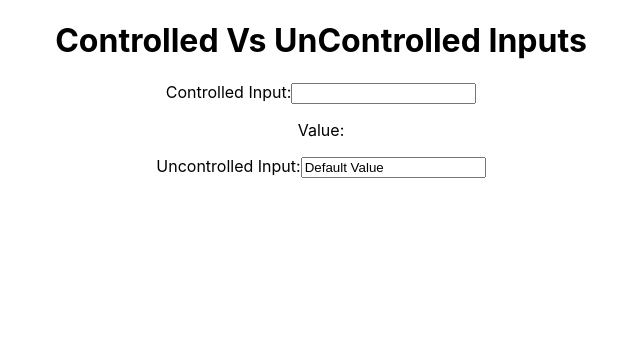
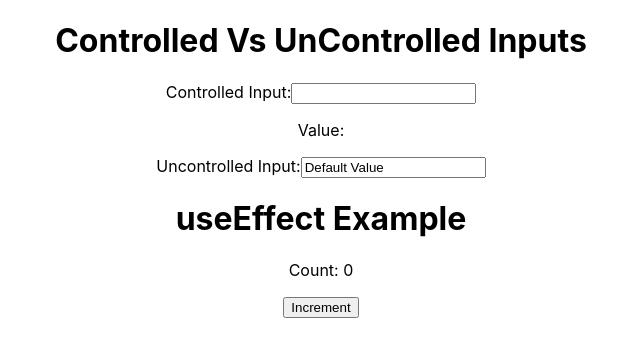
Before and after one commit to rishii-27/React-Prep, a React (Create React App) app: page / in a window 1280 px wide. Shown: the top 356 px of the page, without its empty margins (319-959 px from the left). Built offline with nearby package versions, Linux system fonts and the light colour scheme.

Commit message:
useEffect example

```diff
--- a/src/App.js
+++ b/src/App.js
@@ -1,5 +1,6 @@
 import "./App.css";
 import ControlledInput from "./Components/ControlledInput";
+import Example from "./Components/Effect";
 import UncontrolledInput from "./Components/UncontrolledInput";
 
 function App() {
@@ -8,6 +9,8 @@
       <h1>Controlled Vs UnControlled Inputs</h1>
       <ControlledInput />
       <UncontrolledInput />
+      <h1>useEffect Example</h1>
+      <Example />
     </div>
   );
 }
--- /dev/null
+++ b/src/Components/Effect.js
@@ -0,0 +1,22 @@
+import React, { useState, useEffect } from "react";
+
+function Example() {
+  const [count, setCount] = useState(0);
+
+  useEffect(() => {
+    console.log("Effect ran");
+  }, []);
+
+  useEffect(() => {
+    console.log("Count Effect ran");
+  }, [count]);
+
+  return (
+    <div>
+      <p>Count: {count}</p>
+      <button onClick={() => setCount(count + 1)}>Increment</button>
+    </div>
+  );
+}
+
+export default Example;
```
